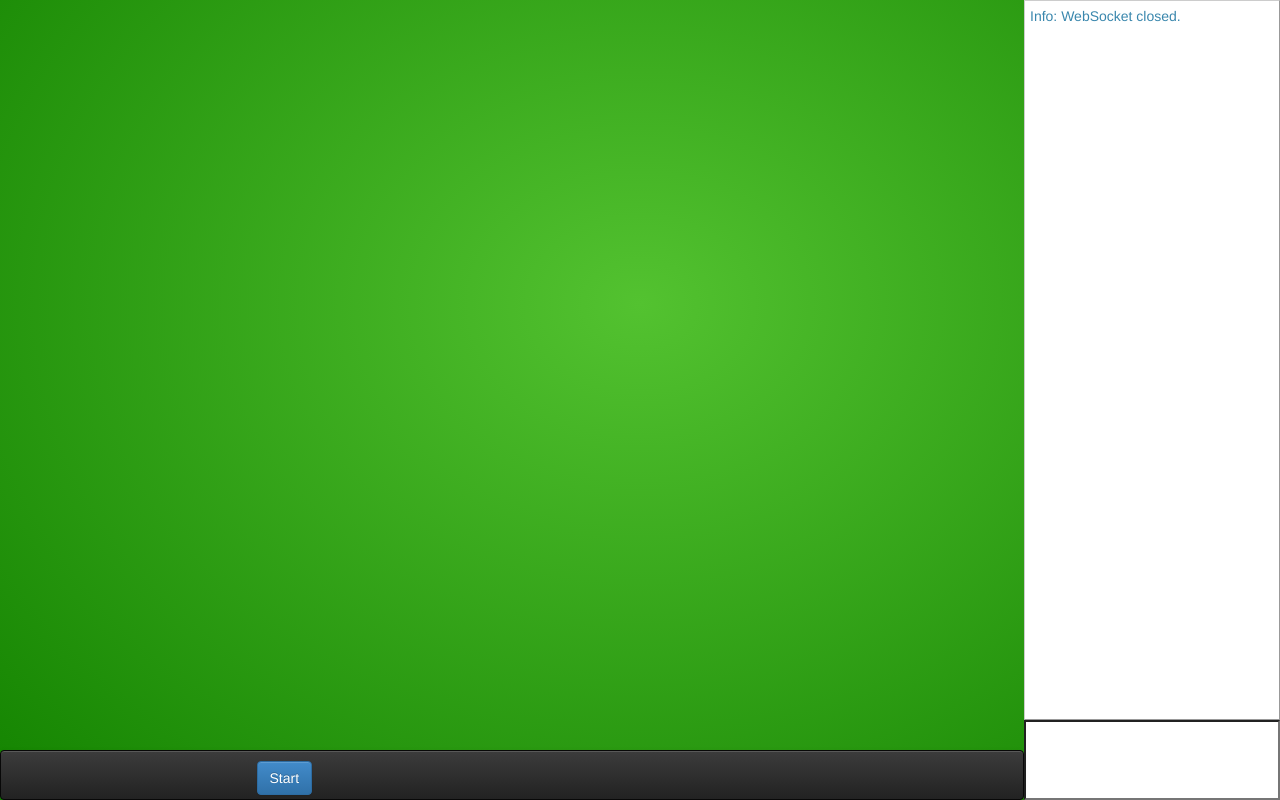
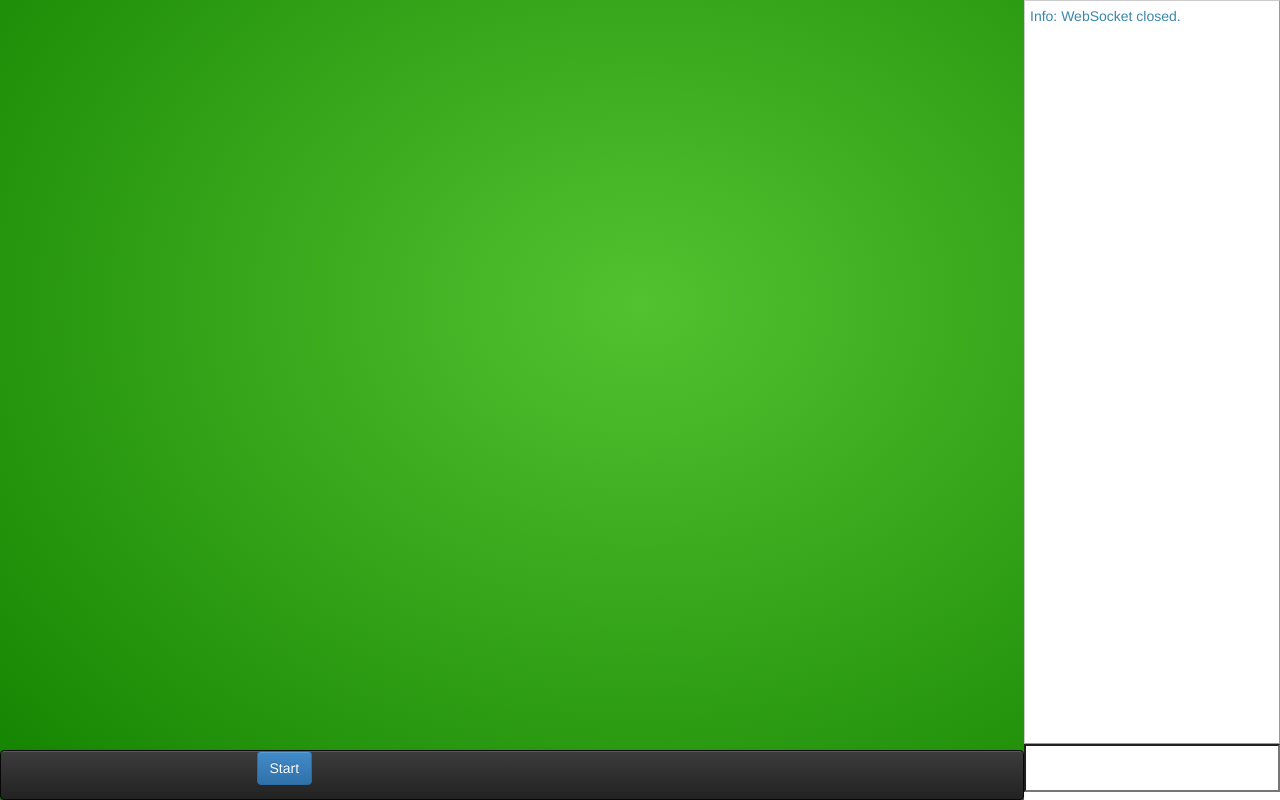
Before and after one commit to Driimzzz/ProjetCPE-Hocus-Pocus, a plain HTML site: page WebContent/console.html in a window 1280 px wide. Drawn offline with Linux system fonts and the light colour scheme.

Commit message:
modif css

```diff
--- a/WebContent/css/socket.css
+++ b/WebContent/css/socket.css
@@ -11,34 +11,29 @@
 	background: radial-gradient(at 50% 38% , rgb(83, 194, 48), rgb(19, 131, 0)) no-repeat fixed center center lightblue;
 }
 
-#menu-container{
-	position:absolute;
-	bottom:0;
-	width:100%;
-	height:5%;
-}
+
 #menu-container{
 	position:absolute;
 	width:80%;
 	bottom:0;
 	margin:0;
+   height:5%;
 }
 #sousmenu-container{
-	height:10%;
+
 	width:50%;
 	margin:auto;
 	padding:auto;
 }
 #sousmenu-container button{
-	margin-top:2%;
-	padding:auto;
+
 }
 #console {
 
 	border: 1px solid #CCCCCC;
 	border-right-color: #999999;
 	border-bottom-color: #999999;
-	height:90%;
+	height:93%;
 	overflow-y: scroll;
 	padding: 5px;
 	width: 100%;
@@ -46,7 +41,7 @@
 input#chat {
 	float:right;
 	width: 100%;
-	height:10%;
+	height:6%;
 }
 
 
```
